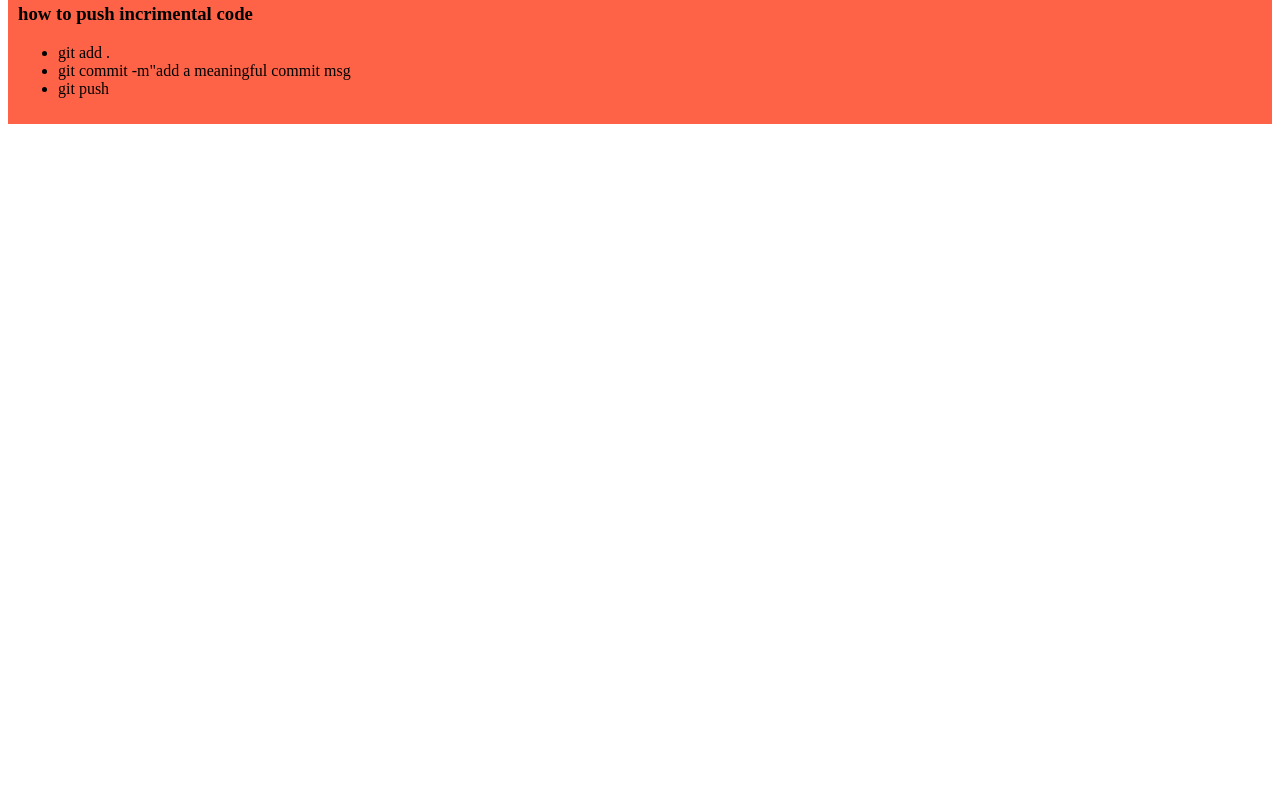
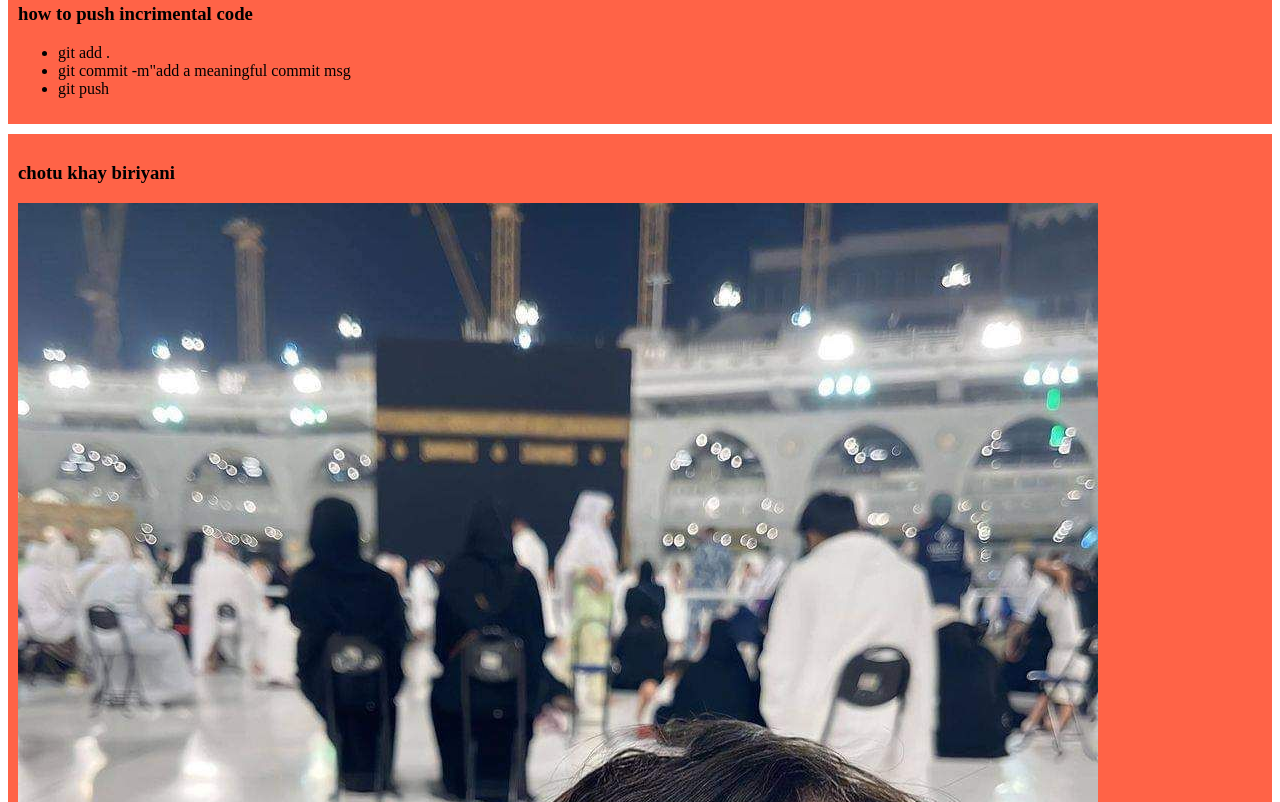
Before and after one commit to Siam11-arch/my-hard-website, a plain HTML site: page index.html in a window 1280 px wide. Shown: the part 458-1260 px from the top of the page. Before the commit the page ends 800 px from the top, so only its background shows below. Drawn offline with Linux system fonts and the light colour scheme.

Commit message:
added chotu with biriyani

```diff
--- a/index.html
+++ b/index.html
@@ -27,5 +27,9 @@
             <li>git push</li>
         </ul>
     </div>
+    <div>
+        <h3>chotu khay biriyani</h3>
+        <img src="images/chotu.jpg" alt="">
+    </div>
 </body>
 </html>
```
Also changed, not shown: images/chotu.jpg (added).
